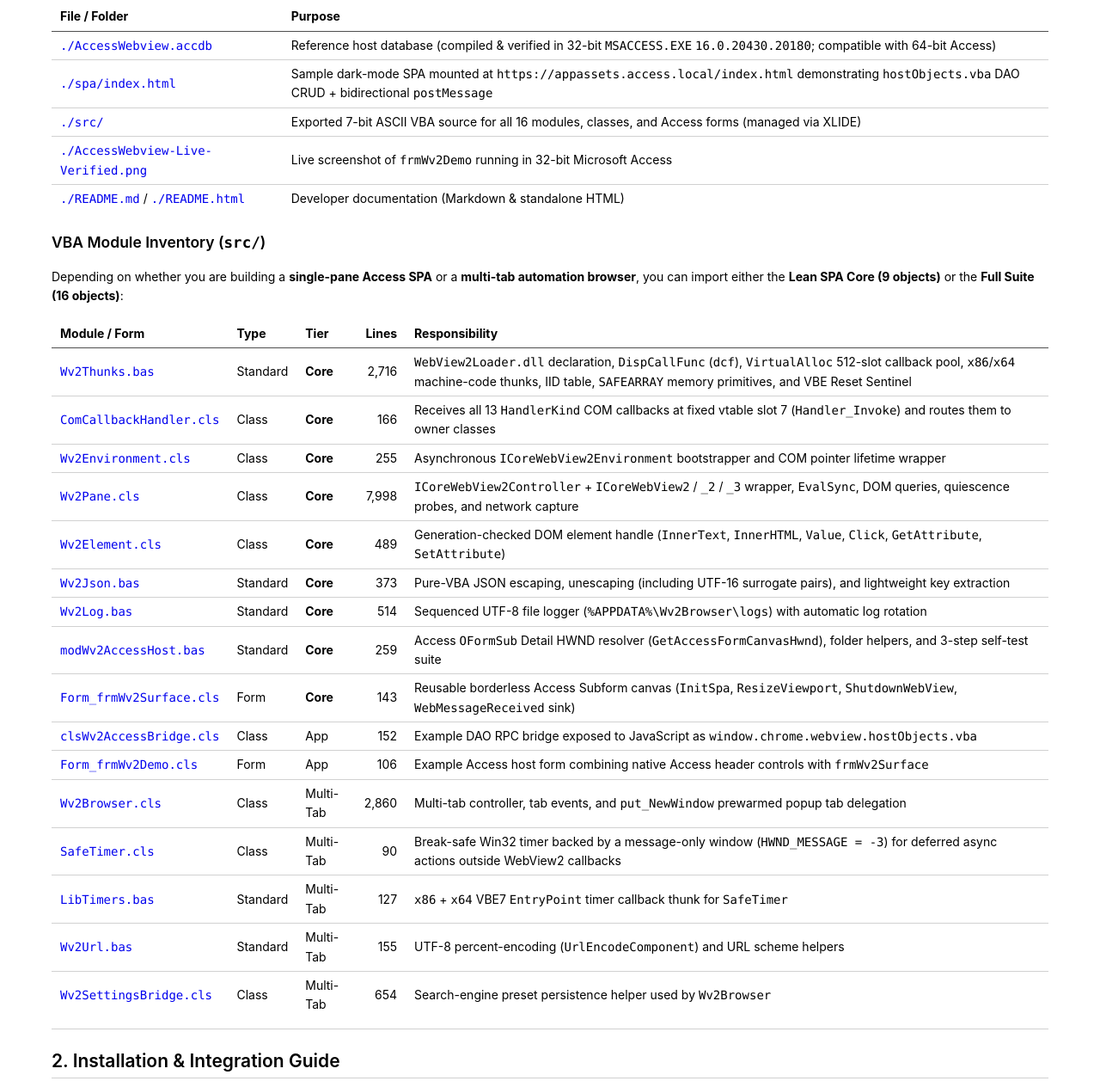
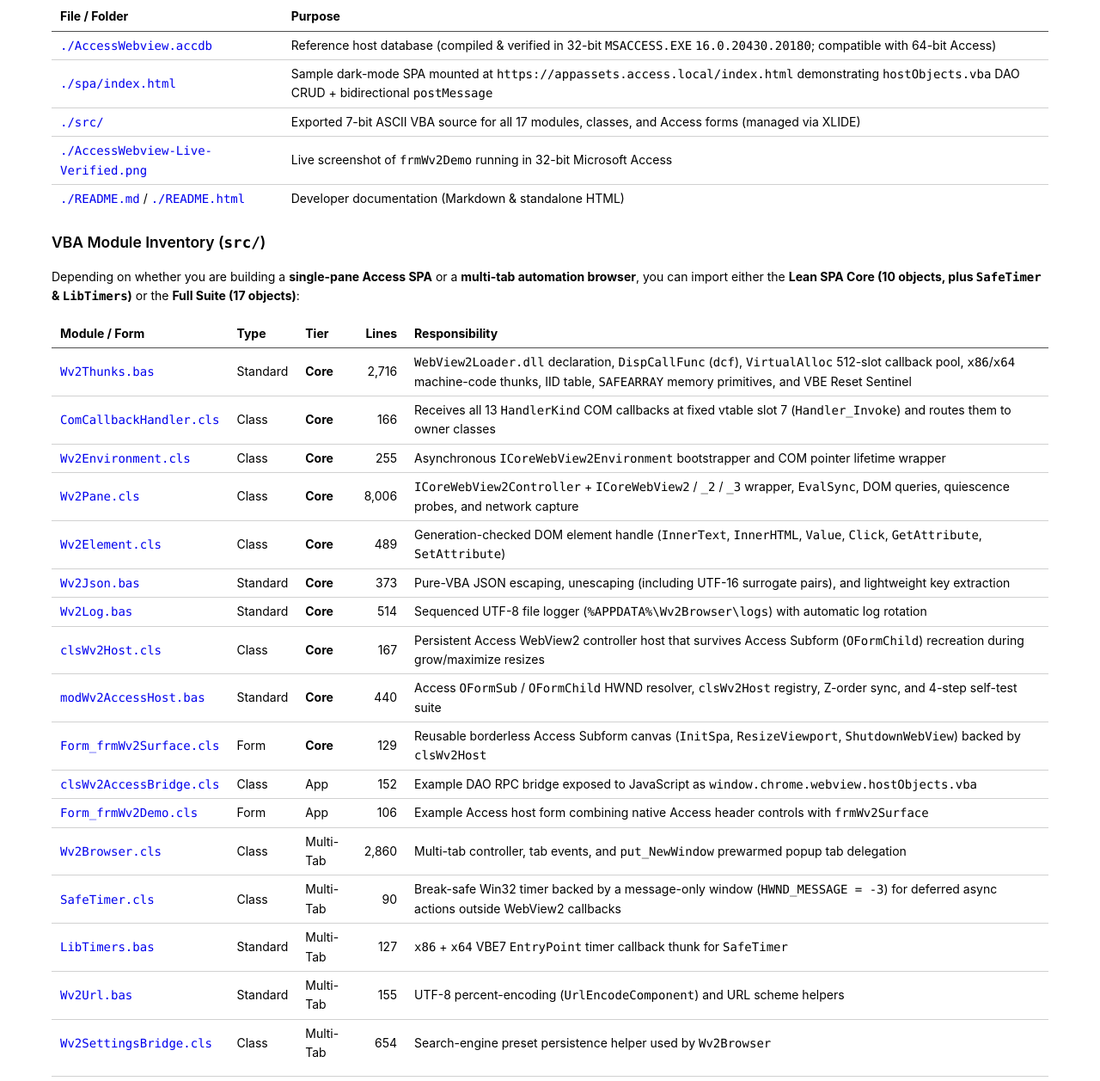
Before and after one commit to jcolozzi/AccessWebview, a plain HTML site: page README.html in a window 1280 px wide. Shown: the part 1596-2853 px from the top of the page at 86% size. Drawn offline with Linux system fonts and the light colour scheme.

Commit message:
Fix WebView2 disappearing on Access form/subform grow & maximize resize
- Parent ICoreWebView2Controller to the parent form's immortal section OFormSub
  HWND instead of the ephemeral Subform OFormChild window that Access destroys
  and recreates whenever a subform grows.
- Add clsWv2Host + host registry in modWv2AccessHost so WebView2 state survives
  subform Form_Unload/reload during resize, with SafeTimer orphan auto-cleanup.
- Add Ctrl_NotifyParentWindowPositionChanged and VerifyStep4_ResizeSurvival,
  and update README.md / README.html documentation.

Co-authored-by: Copilot <223556219+Copilot@users.noreply.github.com>

```diff
--- a/README.html
+++ b/README.html
@@ -865,7 +865,7 @@ h1, h2, h3, h4, h5, h6 { break-after: avoid; }
 <li><a href="#3-quick-start-recipes">Quick-Start Recipes</a></li>
 <li><a href="#4-architecture-overview">Architecture Overview</a></li>
 <li><a href="#5-low-level-com--callback-thunk-internals-wv2thunks--comcallbackhandler">Low-Level COM &amp; Callback Thunk Internals (<code>Wv2Thunks</code> &amp; <code>ComCallbackHandler</code>)</a></li>
-<li><a href="#6-access-windowing--form-lifecycle-modwv2accesshost--frmwv2surface">Access Windowing &amp; Form Lifecycle (<code>modWv2AccessHost</code> &amp; <code>frmWv2Surface</code>)</a></li>
+<li><a href="#6-access-windowing--form-lifecycle-clswv2host-modwv2accesshost--frmwv2surface">Access Windowing &amp; Form Lifecycle (<code>clsWv2Host</code>, <code>modWv2AccessHost</code> &amp; <code>frmWv2Surface</code>)</a></li>
 <li><a href="#7-core-browser--viewport-api-reference-wv2environment--wv2pane">Core Browser &amp; Viewport API Reference (<code>Wv2Environment</code> &amp; <code>Wv2Pane</code>)</a></li>
 <li><a href="#8-javascript---access-vba--dao-ipc-patterns">JavaScript &lt;-&gt; Access VBA / DAO IPC Patterns</a></li>
 <li><a href="#9-dom-automation--spa-quiescence-api-wv2element--wv2pane-d-axis">DOM Automation &amp; SPA Quiescence API (<code>Wv2Element</code> &amp; <code>Wv2Pane</code> D-Axis)</a></li>
@@ -896,7 +896,7 @@ h1, h2, h3, h4, h5, h6 { break-after: avoid; }
 </tr>
 <tr>
 <td><a href="src"><code>./src/</code></a></td>
-<td>Exported 7-bit ASCII VBA source for all 16 modules, classes, and Access forms (managed via XLIDE)</td>
+<td>Exported 7-bit ASCII VBA source for all 17 modules, classes, and Access forms (managed via XLIDE)</td>
 </tr>
 <tr>
 <td><a href="AccessWebview-Live-Verified.png"><code>./AccessWebview-Live-Verified.png</code></a></td>
@@ -909,7 +909,7 @@ h1, h2, h3, h4, h5, h6 { break-after: avoid; }
 </tbody>
 </table>
 <h3 id="vba-module-inventory-src">VBA Module Inventory (<code>src/</code>)</h3>
-<p>Depending on whether you are building a <strong>single-pane Access SPA</strong> or a <strong>multi-tab automation browser</strong>, you can import either the <strong>Lean SPA Core (9 objects)</strong> or the <strong>Full Suite (16 objects)</strong>:</p>
+<p>Depending on whether you are building a <strong>single-pane Access SPA</strong> or a <strong>multi-tab automation browser</strong>, you can import either the <strong>Lean SPA Core (10 objects, plus <code>SafeTimer</code> &amp; <code>LibTimers</code>)</strong> or the <strong>Full Suite (17 objects)</strong>:</p>
 <table>
 <thead>
 <tr>
@@ -946,7 +946,7 @@ h1, h2, h3, h4, h5, h6 { break-after: avoid; }
 <td><a href="src/Wv2Pane.cls"><code>Wv2Pane.cls</code></a></td>
 <td>Class</td>
 <td><strong>Core</strong></td>
-<td style="text-align: right;">7,998</td>
+<td style="text-align: right;">8,006</td>
 <td><code>ICoreWebView2Controller</code> + <code>ICoreWebView2</code> / <code>_2</code> / <code>_3</code> wrapper, <code>EvalSync</code>, DOM queries, quiescence probes, and network capture</td>
 </tr>
 <tr>
@@ -971,18 +971,25 @@ h1, h2, h3, h4, h5, h6 { break-after: avoid; }
 <td>Sequenced UTF-8 file logger (<code>%APPDATA%\Wv2Browser\logs</code>) with automatic log rotation</td>
 </tr>
 <tr>
+<td><a href="src/clsWv2Host.cls"><code>clsWv2Host.cls</code></a></td>
+<td>Class</td>
+<td><strong>Core</strong></td>
+<td style="text-align: right;">167</td>
+<td>Persistent Access WebView2 controller host that survives Access Subform (<code>OFormChild</code>) recreation during grow/maximize resizes</td>
+</tr>
+<tr>
 <td><a href="src/modWv2AccessHost.bas"><code>modWv2AccessHost.bas</code></a></td>
 <td>Standard</td>
 <td><strong>Core</strong></td>
-<td style="text-align: right;">259</td>
-<td>Access <code>OFormSub</code> Detail HWND resolver (<code>GetAccessFormCanvasHwnd</code>), folder helpers, and 3-step self-test suite</td>
+<td style="text-align: right;">440</td>
+<td>Access <code>OFormSub</code> / <code>OFormChild</code> HWND resolver, <code>clsWv2Host</code> registry, Z-order sync, and 4-step self-test suite</td>
 </tr>
 <tr>
 <td><a href="src/Form_frmWv2Surface.cls"><code>Form_frmWv2Surface.cls</code></a></td>
 <td>Form</td>
 <td><strong>Core</strong></td>
-<td style="text-align: right;">143</td>
-<td>Reusable borderless Access Subform canvas (<code>InitSpa</code>, <code>ResizeViewport</code>, <code>ShutdownWebView</code>, <code>WebMessageReceived</code> sink)</td>
+<td style="text-align: right;">129</td>
+<td>Reusable borderless Access Subform canvas (<code>InitSpa</code>, <code>ResizeViewport</code>, <code>ShutdownWebView</code>) backed by <code>clsWv2Host</code></td>
 </tr>
 <tr>
 <td><a href="src/clsWv2AccessBridge.cls"><code>clsWv2AccessBridge.cls</code></a></td>
@@ -1049,7 +1056,7 @@ h1, h2, h3, h4, h5, h6 { break-after: avoid; }
 <h3 id="integrating-into-an-existing-accdb-application">Integrating into an Existing <code>.accdb</code> Application</h3>
 <ol>
 <li><strong>Import the Core Modules:</strong><br />
-Copy or import <code>Wv2Thunks</code>, <code>ComCallbackHandler</code>, <code>Wv2Environment</code>, <code>Wv2Pane</code>, <code>Wv2Element</code>, <code>Wv2Json</code>, <code>Wv2Log</code>, <code>modWv2AccessHost</code>, and the reusable form <strong><code>frmWv2Surface</code></strong> from <code>AccessWebview.accdb</code> into your front-end <code>.accdb</code> (<em>External Data -&gt; New Data Source -&gt; From Database -&gt; Access</em>).</li>
+Copy or import <code>Wv2Thunks</code>, <code>ComCallbackHandler</code>, <code>Wv2Environment</code>, <code>Wv2Pane</code>, <code>Wv2Element</code>, <code>Wv2Json</code>, <code>Wv2Log</code>, <code>SafeTimer</code>, <code>LibTimers</code>, <code>clsWv2Host</code>, <code>modWv2AccessHost</code>, and the reusable form <strong><code>frmWv2Surface</code></strong> from <code>AccessWebview.accdb</code> into your front-end <code>.accdb</code> (<em>External Data -&gt; New Data Source -&gt; From Database -&gt; Access</em>).</li>
 <li><strong>Drop <code>frmWv2Surface</code> onto Your Host Form:</strong>
 <ul>
 <li>Open your host form in Design View and add a <strong>Subform/Subreport</strong> control named <code>subWebView</code> with <code>SourceObject = &quot;frmWv2Surface&quot;</code>, <code>BorderStyle = Transparent (0)</code>.</li>
@@ -1246,38 +1253,46 @@ End Sub
 <li><strong>VBE Reset Sentinel (<code>WV2_VBA_LastRegion</code>):</strong> Pressing the VBE <strong>Reset (Stop)</strong> button wipes all VBA module variables (<code>m_pRegionBase = 0</code>) without firing <code>Form_Unload</code>, leaving the <code>VirtualAlloc</code> region orphaned in <code>MSACCESS.EXE</code>. <code>Thunks_Init</code> stores <code>m_pRegionBase</code> in process environment variable <code>WV2_VBA_LastRegion</code>. On the next initialization after a VBE Reset, <code>Sentinel_RecoverIfNeeded</code> inspects the address via <code>VirtualQuery</code> (<code>MEM_COMMIT</code> + matching <code>AllocationBase</code> + read/write protection), zeroes the alive byte at <code>+0</code> so any stray WebView2 callback safely returns <code>S_OK</code>, and frees the previous block with <code>VirtualFree(..., MEM_RELEASE)</code>.</li>
 </ul>
 <hr />
-<h2 id="6-access-windowing--form-lifecycle-modwv2accesshost--frmwv2surface">6. Access Windowing &amp; Form Lifecycle (<code>modWv2AccessHost</code> &amp; <code>frmWv2Surface</code>)</h2>
-<h3 id="61-why-getaccessformcanvashwnd-exists-the-3-oformsub-z-order-rule">6.1 Why <code>GetAccessFormCanvasHwnd</code> Exists (The 3-<code>OFormSub</code> Z-Order Rule)</h3>
-<p>In Excel, <code>MSForms</code> UserForms host WebView2 inside a <code>Frame</code> control (<code>Frame1.[_GethWnd]</code>). In Microsoft Access, <strong>native controls (<code>Rectangle</code>, <code>TextBox</code>, <code>CommandButton</code>, <code>TabControl</code>) are windowless</strong> and have no <code>HWND</code>. Only <strong>Forms</strong> (<code>OForm</code> / <code>OFormPopup</code>) and <strong>Subforms</strong> (<code>OFormChild</code>) own real Win32 windows.</p>
-<p>Crucially, inspecting the live Win32 window hierarchy of an Access form reveals that Access <strong>always creates three <code>OFormSub</code> child windows</strong> under every <code>Form.hwnd</code> in fixed Z-order:</p>
-<pre><code class="language-text">OFormPopup / OFormChild (frm.hwnd)
+<h2 id="6-access-windowing--form-lifecycle-clswv2host-modwv2accesshost--frmwv2surface">6. Access Windowing &amp; Form Lifecycle (<code>clsWv2Host</code>, <code>modWv2AccessHost</code> &amp; <code>frmWv2Surface</code>)</h2>
+<h3 id="61-the-two-access-windowing-traps-3-oformsub-z-order--subform-oformchild-recreation-on-grow">6.1 The Two Access Windowing Traps (<code>3-OFormSub</code> Z-Order &amp; Subform <code>OFormChild</code> Recreation on Grow)</h3>
+<p>In Excel, <code>MSForms</code> UserForms host WebView2 inside a <code>Frame</code> control (<code>Frame1.[_GethWnd]</code>). In Microsoft Access, <strong>native controls (<code>Rectangle</code>, <code>TextBox</code>, <code>CommandButton</code>, <code>TabControl</code>) are windowless</strong> and have no <code>HWND</code>. Only <strong>Forms</strong> (<code>OForm</code> / <code>OFormPopup</code>) and <strong>Subforms</strong> (<code>OFormChild</code>) own real Win32 windows:</p>
+<pre><code class="language-text">OFormPopup / OForm (Parent Form.hwnd — IMMORTAL across all resizes)
  ├── 1st OFormSub : FormHeader  &lt;-- Height is 0 px when the form has no header!
- ├── 2nd OFormSub : Detail      &lt;-- Actual form body canvas (e.g., 944 x 544 px)
+ ├── 2nd OFormSub : Detail      &lt;-- IMMORTAL section canvas (never recreated on resize!)
+ │     └── OFormChild (Subform.Form.hwnd) &lt;-- EPHEMERAL! Destroyed &amp; reloaded whenever Subform grows!
  └── 3rd OFormSub : FormFooter  &lt;-- Height is 0 px when the form has no footer!
 </code></pre>
-<p>If code naively calls <code>FindWindowExW(frm.hwnd, 0, StrPtr(&quot;OFormSub&quot;), 0)</code> on a headerless subform like <code>frmWv2Surface</code>, Windows returns the <strong>1st <code>OFormSub</code> (<code>FormHeader</code>, height = <code>0 px</code>)</strong>. WebView2 initializes without error, executes JavaScript, and passes DOM queries—while clipping <code>Chrome_WidgetWin_0</code> inside a <code>0 px</code>-tall strip!</p>
-<p><code>modWv2AccessHost.GetAccessFormCanvasHwnd(frm)</code> solves this permanently by iterating all <code>OFormSub</code> children of <code>frm.hwnd</code>, measuring <code>GetClientRect</code>, and selecting the <strong>Detail <code>OFormSub</code> canvas</strong>.</p>
-<h3 id="62-subform-design-width--dpi-free-pixel-resizing">6.2 Subform Design Width &amp; DPI-Free Pixel Resizing</h3>
+<p>Hosting WebView2 reliably in Access requires solving <strong>two distinct Access windowing behaviors</strong>:</p>
+<ol>
+<li><strong>Trap #1 — The <code>0 px</code> <code>FormHeader</code> <code>OFormSub</code>:</strong><br />
+Access always creates <strong>three</strong> <code>OFormSub</code> children under every <code>Form.hwnd</code> (<code>FormHeader</code>, <code>Detail</code>, <code>FormFooter</code>). Calling <code>FindWindowExW(frm.hwnd, 0, StrPtr(&quot;OFormSub&quot;), 0)</code> on a headerless form returns the <strong>1st <code>OFormSub</code> (<code>FormHeader</code>, height = <code>0 px</code>)</strong>, clipping <code>Chrome_WidgetWin_0</code> to <code>0 px</code> height!</li>
+<li><strong>Trap #2 — Subform <code>OFormChild</code> Destruction &amp; VBA Reload When Growing/Maximizing:</strong><br />
+Whenever an Access <code>Subform</code> control (<code>OFormChild</code>) <strong>grows larger than its previous high-water size</strong> (dragging a window edge outward or clicking Maximize), Microsoft Access <strong>destroys the <code>OFormChild</code> Win32 window, fires <code>Subform.Form_Unload</code>, creates a brand-new <code>OFormChild</code> <code>HWND</code>, and instantiates a fresh VBA <code>Form_frmWv2Surface</code> instance!</strong>
+<ul>
+<li>If <code>ICoreWebView2Controller</code> were parented inside <code>OFormChild</code>, Win32 <code>DestroyWindow</code> would recursively destroy <code>Chrome_WidgetWin_0</code>, turning the WebView blank permanently!</li>
+<li>If <code>m_pane</code> lived directly on <code>Form_frmWv2Surface</code>, <code>Form_Unload</code> would close <code>m_pane</code> and the newly created <code>Form_frmWv2Surface</code> would wake up with <code>m_pane Is Nothing</code>!</li>
+</ul>
+</li>
+</ol>
+<p><code>AccessWebview</code> solves both traps transparently via <strong><code>clsWv2Host</code></strong> + <strong><code>modWv2AccessHost</code></strong>:</p>
+<ul>
+<li>When <code>frmWv2Surface</code> is hosted inside a Subform (<code>GetWinClassName(Me.hwnd) = &quot;OFormChild&quot;</code>), <code>GetAccessFormCanvasHwnd</code> returns <strong><code>GetParent(Me.hwnd)</code></strong>—the parent form's <strong>immortal section <code>OFormSub</code></strong>, which is never destroyed during shrink, grow, maximize, or restore.</li>
+<li><code>clsWv2Host</code> owns <code>m_env</code> and <code>m_pane</code> outside the ephemeral subform instance and registers itself in <code>modWv2AccessHost</code> keyed by <code>hostHwnd</code>. When Access reloads <code>Form_frmWv2Surface</code> during a grow resize, <code>EnsureHost()</code> seamlessly reconnects the new subform instance to the live <code>clsWv2Host</code>, maps the subform's screen bounds into <code>hostHwnd</code> client pixels via <code>MapWindowPoints</code>, calls <code>Ctrl_PutBounds</code> + <code>Ctrl_NotifyParentWindowPositionChanged</code>, and keeps <code>Chrome_WidgetWin_0</code> at <code>HWND_TOP</code> (<code>SyncAccessWebViewZOrder</code>).</li>
+</ul>
+<h3 id="62-subform-design-width-section-height-ordering--dpi-free-pixel-resizing">6.2 Subform Design Width, Section Height Ordering &amp; DPI-Free Pixel Resizing</h3>
 <ol>
 <li><strong>Keep <code>frmWv2Surface.Width</code> Small in Design View (<code>1440</code> twips = 1 inch):</strong><br />
-If an Access subform's Design-View <code>Width</code> is wider than the <code>Subform</code> control (<code>subWebView</code>) on a parent form, Access sets the inner <code>OFormChild</code> width to <code>Max(subWebView.Width, frmWv2Surface.Width)</code>, clipping the right edge of the web page. Keeping <code>frmWv2Surface.Width = 1440</code> and <code>Detail.Height = 1440</code> lets <code>frmWv2Surface</code> shrink or expand to any container size cleanly.</li>
+If an Access subform's Design-View <code>Width</code> is wider than <code>subWebView.Width</code>, Access forces the inner <code>OFormChild</code> width to <code>Max(subWebView.Width, frmWv2Surface.Width)</code>. Keeping <code>frmWv2Surface.Width = 1440</code> and <code>Detail.Height = 1440</code> lets <code>frmWv2Surface</code> shrink or expand to any container size cleanly.</li>
+<li><strong>Expand <code>Detail.Height</code> Before <code>subWebView.Height</code> When Resizing in VBA:</strong><br />
+If resizing <code>subWebView</code> in <code>Form_Resize</code>, Access rejects <code>subWebView.Height = targetH</code> if <code>targetH &gt; Me.Detail.Height</code>. Expand <code>Me.Detail.Height</code> <em>first</em> when growing, and shrink <code>Me.subWebView.Height</code> <em>first</em> when shrinking (as shown in <code>Form_frmWv2Demo.RefreshHeaderAndViewport</code>).</li>
 <li><strong>Never Convert Twips to Pixels Manually:</strong><br />
-Access form geometry (<code>InsideWidth</code>, <code>InsideHeight</code>, <code>Left</code>, <code>Top</code>) is measured in <strong>Twips</strong> (<code>1440 twips/inch</code>), whereas <code>ICoreWebView2Controller::put_Bounds</code> expects <strong>physical client pixels</strong> (<code>RECT</code>). <code>frmWv2Surface.ResizeViewport</code> calls Win32 <code>GetClientRect(targetHwnd, rc)</code> directly on the Detail <code>OFormSub</code> <code>HWND</code>, obtaining exact <code>(0, 0, widthPx, heightPx)</code> coordinates across 100%, 125%, 150%, and Per-Monitor DPI v2 displays with zero rounding drift.</li>
+<code>GetAccessFormViewportRect</code> uses Win32 <code>GetWindowRect</code> + <code>MapWindowPoints</code> / <code>GetClientRect</code> directly in physical pixels, avoiding Twips-to-Pixels rounding drift across 100%, 125%, 150%, and Per-Monitor DPI v2 displays.</li>
 </ol>
-<h3 id="63-deterministic-teardown-form_unload--design-view-switches">6.3 Deterministic Teardown (<code>Form_Unload</code> &amp; Design View Switches)</h3>
-<p>Unlike Excel UserForms, Access users and developers can switch an open form directly from <strong>Form View -&gt; Design View</strong>. Always call <code>ShutdownWebView</code> inside <code>Form_Unload</code>:</p>
-<pre><code class="language-vba">Public Sub ShutdownWebView()
-    On Error Resume Next
-    If Not m_pane Is Nothing Then
-        m_pane.Ctrl_Close          ' Unregisters persistent handlers &amp; closes ICoreWebView2Controller
-        Set m_pane = Nothing       ' Releases ICoreWebView2_3 -&gt; _2 -&gt; ICoreWebView2 -&gt; Controller
-    End If
-    Set m_bridge = Nothing
-    Set m_env = Nothing            ' Releases ICoreWebView2Environment
-    On Error GoTo 0
-End Sub
-</code></pre>
-<p>Child-before-parent COM release order (<code>View3 -&gt; View2 -&gt; View -&gt; Controller -&gt; Environment</code>) is enforced inside <code>Wv2Pane.Class_Terminate</code> and <code>Wv2Environment.Class_Terminate</code>.</p>
+<h3 id="63-double-safe-deterministic-teardown-form_unload--safetimer-orphan-check">6.3 Double-Safe Deterministic Teardown (<code>Form_Unload</code> &amp; <code>SafeTimer</code> Orphan Check)</h3>
+<ul>
+<li><strong>Explicit Teardown:</strong> In your parent form's <code>Form_Unload</code>, call <code>Me.subWebView.Form.ShutdownWebView</code> and <code>ShutdownAccessFormWebViews Me</code> (which tears down any <code>clsWv2Host</code> attached to the form's <code>OFormSub</code> sections even if Access unloaded the subform first during a Form View -&gt; Design View switch).</li>
+<li><strong>Automatic Orphan Safety Net:</strong> Whenever <code>frmWv2Surface.Form_Unload</code> fires on a subform, <code>clsWv2Host.ScheduleOrphanCheck</code> arms an 80 ms one-shot <code>SafeTimer</code>. If <code>Form_Unload</code> was merely a resize-triggered <code>OFormChild</code> swap, <code>IsWindow(m_hostHwnd)</code> is still non-zero and the WebView continues uninterrupted; if the parent form actually closed (even without parent <code>Form_Unload</code> code), <code>IsWindow(m_hostHwnd)</code> is <code>0</code> and <code>clsWv2Host.Shutdown</code> releases all WebView2 COM pointers (<code>View3 -&gt; View2 -&gt; View -&gt; Controller -&gt; Environment</code>) automatically.</li>
+</ul>
 <hr />
 <h2 id="7-core-browser--viewport-api-reference-wv2environment--wv2pane">7. Core Browser &amp; Viewport API Reference (<code>Wv2Environment</code> &amp; <code>Wv2Pane</code>)</h2>
 <h3 id="wv2environment-srcwv2environmentcls"><code>Wv2Environment</code> (<code>src/Wv2Environment.cls</code>)</h3>
@@ -1755,7 +1770,7 @@ Debug.Print Wv2Log.LogPath    ' Inspect active UTF-8 log file path
 Wv2Log.LogStop
 </code></pre>
 <h3 id="running-the-automated-verification-suite">Running the Automated Verification Suite</h3>
-<p>Open <code>AccessWebview.accdb</code>, press <strong>Ctrl+G</strong>, and run the three verification stages in <code>modWv2AccessHost</code>:</p>
+<p>Open <code>AccessWebview.accdb</code>, press <strong>Ctrl+G</strong>, and run the four verification stages in <code>modWv2AccessHost</code>:</p>
 <pre><code class="language-vba">? VerifyStep1_MockThunks()
 ' PASS: Mock QI + AddRef + Release + VBE7/MachineCode Thunk Invoke all succeeded!
 
@@ -1764,6 +1779,9 @@ Wv2Log.LogStop
 
 ? VerifyStep3_FullSpaAndBridge()
 ' PASS | Badge=[Microsoft Access 16.0.20430 (x86)] | Tasks: 4 -&gt; 5 | LastPostMessage=[hello-from-webview2-js] | Url=https://appassets.access.local/index.html
+
+? VerifyStep4_ResizeSurvival()
+' PASS | Init=&quot;960x592&quot; -&gt; Shrink=&quot;720x432&quot; -&gt; Grow=&quot;1120x708&quot; -&gt; Max=&quot;1534x752&quot; -&gt; Restore=&quot;1120x708&quot;
 </code></pre>
 <h3 id="operational-rules--troubleshooting">Operational Rules &amp; Troubleshooting</h3>
 <ol>
```
Also changed, not shown: 7 other files.
